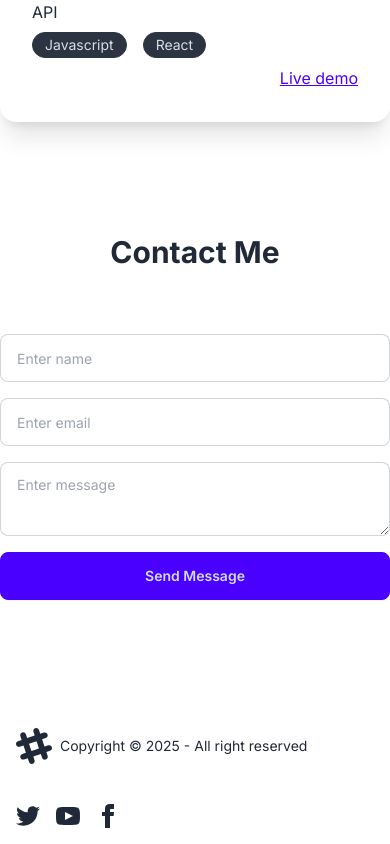
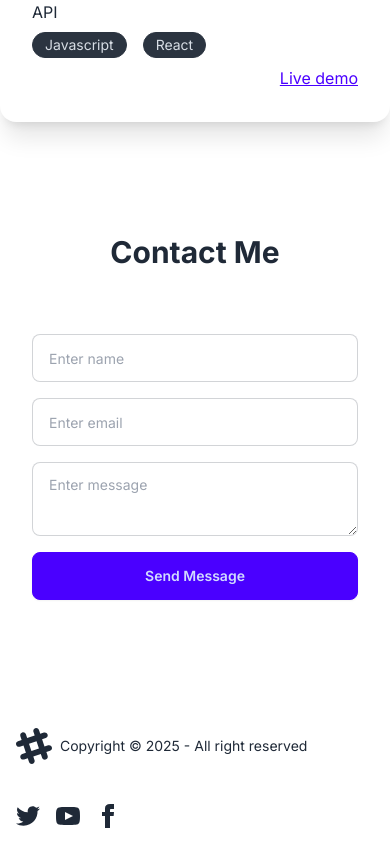
Before and after one commit to bilelhamitouche/portfolio-website, a React (Vite) app: page / in a window 390 px wide. Shown: the part 2856-3700 px from the top of the page. Built offline with nearby package versions, Linux system fonts and the light colour scheme.

Commit message:
added padding on mobile devices

```diff
--- a/src/components/Contact.tsx
+++ b/src/components/Contact.tsx
@@ -17,7 +17,7 @@ function Contact({}: Props) {
   }
   return (
     <section
-      className="container flex flex-col gap-16 items-center mx-auto max-w-md"
+      className="container flex flex-col gap-16 items-center px-8 mx-auto max-w-md sm:p-0"
       id="contact">
       <h2 className="text-3xl font-bold text-center">Contact Me</h2>
       <form
```
